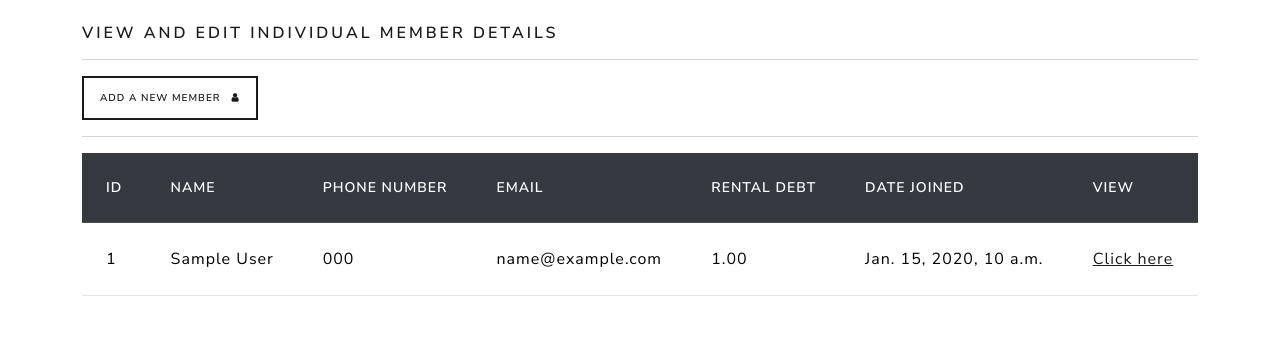
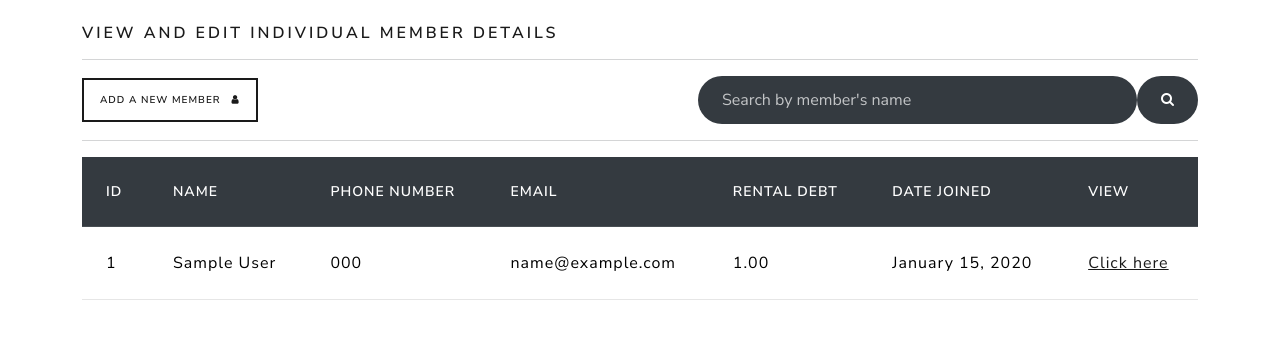
Before and after one commit to Nyae44/django-library-management, a Django app: page /members/ in a window 1280 px wide. Shown: the part 92-431 px from the top of the page. Run offline with Django 4.2, Linux system fonts and the light colour scheme; a user stored in the database is signed in; tables that the repository leaves empty hold one stand-in row (values such as "Sample post").

Commit message:
add search functionality

```diff
--- a/main/templates/main/members-list.html
+++ b/main/templates/main/members-list.html
@@ -1,10 +1,31 @@
 {% extends "main/base.html" %}
 
-{% block content%}
-    <h5>View and Edit individual member details</h5>
+{% block content %}
+    <h5>View and Edit Individual Member Details</h5>
     <hr>
-    <a class="btn btn-outline-primary btn-sm" href="{% url "member_create" %}">Add a new member &nbsp; <i class="fa fa-user" aria-hidden="true"></i></a>
+
+    <!-- Search Bar -->
+      <!-- Row containing Add New Book Button and Circular Search Form -->
+    <div class="d-flex justify-content-between align-items-center mb-3">
+        <!-- Add New Book Button -->
+        <a class="btn btn-outline-primary btn-sm" href="{% url "member_create" %}">
+            Add a new member &nbsp; <i class="fa fa-user" aria-hidden="true"></i>
+        </a>
+
+        <!-- Circular Search Form with Dark Outline, Hover Effect, and Icon -->
+        <form action="" method="GET" class="form-layout">
+            <div class="input-group">
+                <input type="text" name="q" class="form-control search-input" placeholder="Search by member's name" value="{{ request.GET.q }}">
+                <div class="input-group-append">
+                    <button class="btn btn-dark search-btn" type="submit">
+                        <i class="fa fa-search"></i> <!-- Search Icon -->
+                    </button>
+                </div>
+            </div>
+        </form>
+    </div>
     <hr>
+
     <table class="table table-light table-hover">
         <thead class="table-dark">
             <tr>
@@ -14,7 +35,6 @@
                 <th scope="col">EMAIL</th>
                 <th scope="col">RENTAL DEBT</th>
                 <th scope="col">DATE JOINED</th>
-
                 <th scope="col">View</th>
             </tr>
         </thead>
@@ -22,18 +42,20 @@
         {% if members %}
             {% for member in members %}
             <tr>
-                <td>{{member.id}}</td>
-                <td>{{member.name}}</td>
-                <td>{{member.phone_number}}</td>
-                <td>{{member.email}}</td>
-                <td>{{member.rental_debt|floatformat:2}}</td>
-                <td>{{member.creation_date}}</td>
-
+                <td>{{ member.id }}</td>
+                <td>{{ member.name }}</td>
+                <td>{{ member.phone_number }}</td>
+                <td>{{ member.email }}</td>
+                <td>{{ member.rental_debt|floatformat:2 }}</td>
+                <td>{{ member.creation_date|date:"F j, Y" }}</td>
                 <td><a href="{% url 'member_detail' member.id %}">Click here</a></td>
             </tr>
             {% endfor %}
+        {% else %}
+            <tr>
+                <td colspan="7" class="text-center">No members found.</td>
+            </tr>
         {% endif %}
         </tbody>
-
     </table>
 {% endblock %}
--- a/main/views.py
+++ b/main/views.py
@@ -11,6 +11,7 @@ from django.contrib.auth.decorators import login_required
 from django.utils.decorators import method_decorator
 from django.utils import timezone
 from datetime import datetime
+from django.db.models import Q
 
 # Create your views here.
 
@@ -57,6 +58,12 @@ class DashboardView(ListView):
     context_object_name = 'books'
 
     def get_queryset(self):
+        query = self.request.GET.get('q')
+        if query:
+            return Book.objects.filter(
+                Q(title__icontains=query) | Q(author__icontains=query),
+                user=self.request.user
+            )
         return Book.objects.filter(user=self.request.user)
 
 @method_decorator(login_required(login_url='login'),name='dispatch')
@@ -97,14 +104,20 @@ class BookDeleteView(DeleteView):
 
 
 # Member views
-
-@method_decorator(login_required(login_url='login'),name='dispatch')
+@method_decorator(login_required(login_url='login'), name='dispatch')
 class MemberListView(ListView):
     model = Member
     template_name = 'main/members-list.html'
     context_object_name = 'members'
 
     def get_queryset(self):
+        # Get the search query from the GET request
+        query = self.request.GET.get('q', '')
+        # Filter members based on the query
+        if query:
+            return Member.objects.filter(
+                Q(name__icontains=query) | Q(phone_number__icontains=query)
+            )
         return Member.objects.all()
 
 @method_decorator(login_required(login_url='login'),name='dispatch')
@@ -158,7 +171,7 @@ class IssueBookView(CreateView):
         # Check if the member has exceeded or reached the debt limit
         debt_limit = 500  # Set the debt limit here
         if transaction.member.rental_debt >= debt_limit:
-            form.add_error(None, 'This member has reached or exceeded the rental debt limit and cannot issue a new book.')
+            form.add_error(None, 'This member has reached or exceeded the rental debt limit and cannot be issued a new book.')
             return self.form_invalid(form)
 
         # Check if the book is available
--- a/static/css/style.css
+++ b/static/css/style.css
@@ -1,4 +1,36 @@
-.form-layout{
-    border-radius: 15px;
-    width: 500px;
+/* General layout styles */
+.form-layout {
+    border-radius: 15px; /* Existing style */
+    width: 500px; /* Existing style */
 }
+
+/* Style for the search input */
+.search-input {
+    border-radius: 50px;
+    border-color: #343a40;
+    background-color: #343a40;
+    color: white;
+}
+
+/* Placeholder color */
+.search-input::placeholder {
+    color: rgba(255, 255, 255, 0.7); /* Lighter placeholder */
+}
+
+/* Style for the search button */
+.search-btn {
+    border-radius: 50px;
+    transition: background-color 0.3s ease, border-color 0.3s ease;
+}
+
+/* Hover effect on the input */
+.search-input:hover {
+    border-color: #495057; /* Lighter shade of the dark border */
+    background-color: #495057; /* Slightly lighter on hover */
+}
+
+/* Hover effect on the button */
+.search-btn:hover {
+    background-color: #495057;
+    border-color: #495057;
+}
```
Also changed, not shown: main/templates/main/dashboard.html (+33 -12 lines).
